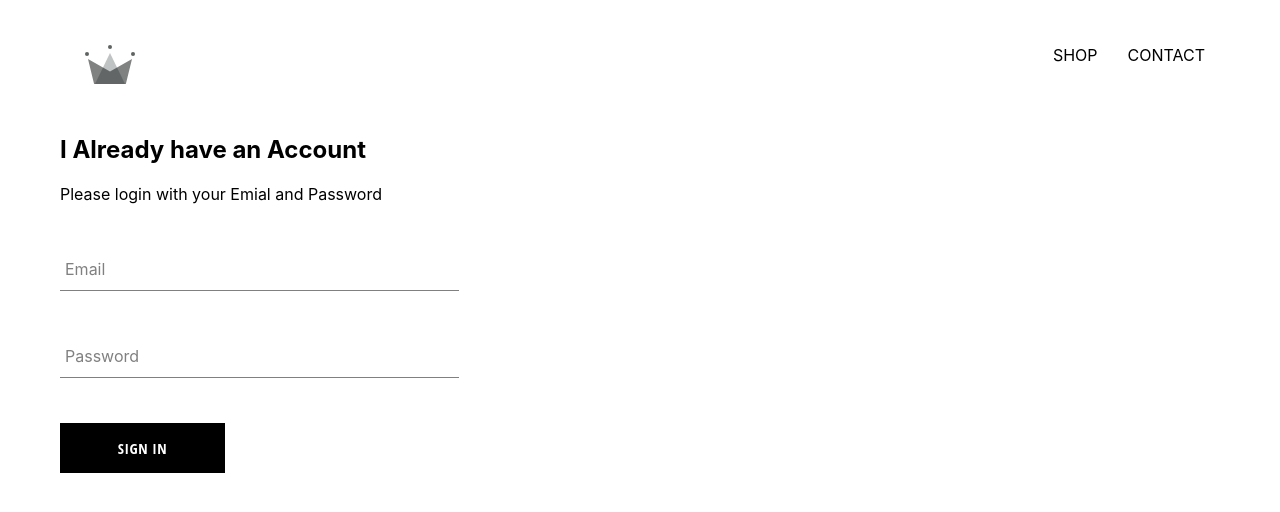
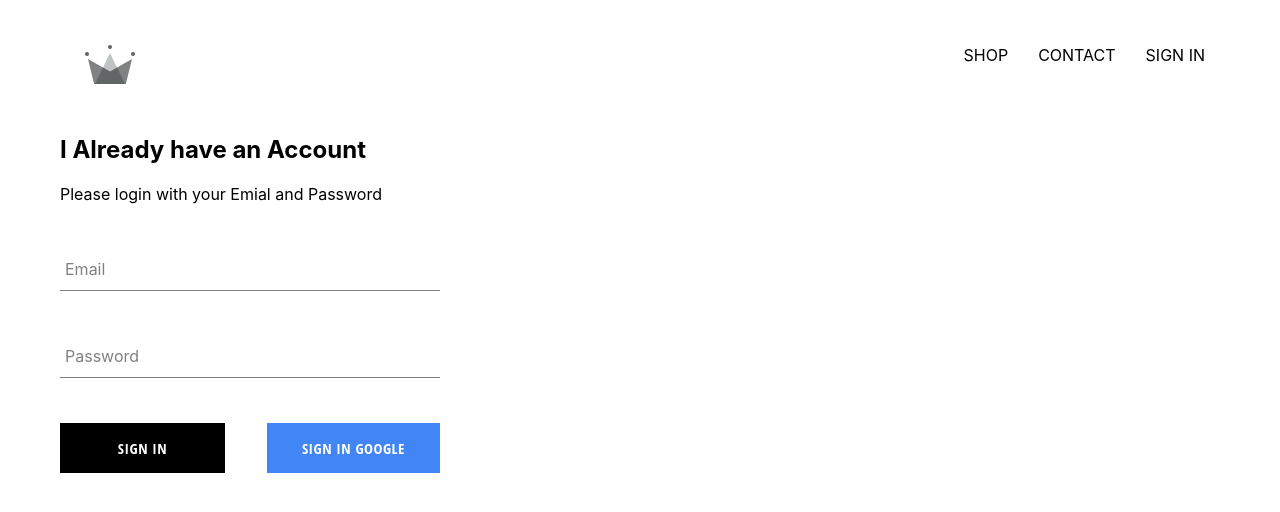
Before and after one commit to vjvenky/crwn-app, a React (Create React App) app: page /sign-in in a window 1280 px wide. Shown: the top 512 px of the page. Built offline with nearby package versions, Linux system fonts and the light colour scheme; no server answers.

Commit message:
integrated firebase into application, created sign in page with sign in component and sign in with Google

```diff
--- a/package.json
+++ b/package.json
@@ -6,6 +6,7 @@
     "@testing-library/jest-dom": "^4.2.4",
     "@testing-library/react": "^9.5.0",
     "@testing-library/user-event": "^7.2.1",
+    "firebase": "^7.14.3",
     "node-sass": "^4.14.0",
     "react": "^16.13.1",
     "react-dom": "^16.13.1",
--- a/src/App.css
+++ b/src/App.css
@@ -1,8 +1,12 @@
 body {
-    padding: 20px 60px;
+  padding: 20px 60px;
 }
 
 a {
-    text-decoration: none;
-    color: #000000;
+  text-decoration: none;
+  color: #000000;
 }
+
+* {
+  box-sizing: border-box;
+}
--- a/src/App.js
+++ b/src/App.js
@@ -1,15 +1,41 @@
-import React from "react";
+import React, { Component } from "react";
 import "./App.css";
 import { Switch, Route } from "react-router-dom";
 import HomePage from "./pages/homepage/homepage.component";
-import ShopPage from './pages/shop/shop.component'
-import SignInAndSignUp from './pages/sign-in-and-sign-up/sign-in-and-sign-up.component'
-import Header from './components/header/header.component'
+import ShopPage from "./pages/shop/shop.component";
+import SignInAndSignUp from "./pages/sign-in-and-sign-up/sign-in-and-sign-up.component";
 
-function App() {
+import { auth } from "./firebase/firebase.utils";
+
+import Header from "./components/header/header.component";
+
+class App extends Component {
+  constructor() {
+    super();
+
+    this.state = {
+      currentUser: null,
+    };
+  }
+
+  unsubscribeFromAuth = null;
+
+  componentDidMount() {
+    this.unsubscribeFromAuth = auth.onAuthStateChanged((user) => {
+      this.setState({
+        currentUser: user,
+      });
+      console.log(user);
+    });
+  }
+
+  componentWillUnmount() {
+    this.unsubscribeFromAuth();
+  }
+  render() {
     return (
       <div>
-      <Header />
+        <Header currentUser={this.state.currentUser}/>
         <Switch>
           <Route exact path="/" component={HomePage} />
           <Route path="/shop" component={ShopPage} />
@@ -18,5 +44,6 @@
       </div>
     );
   }
+}
 
 export default App;
--- a/src/components/custom-button/custom-button.component.jsx
+++ b/src/components/custom-button/custom-button.component.jsx
@@ -2,8 +2,8 @@
 
 import "./custom-button.styles.scss";
 
-const CustomButton = ({ children, ...otherProps }) => (
-  <button className="custom-button" {...otherProps}>
+const CustomButton = ({ children, isGoogleSignIn, ...otherProps }) => (
+  <button className={`${isGoogleSignIn ? 'google-sign-in' : ''} custom-button`} {...otherProps}>
     {children}
   </button>
 );
--- a/src/components/custom-button/custom-button.styles.scss
+++ b/src/components/custom-button/custom-button.styles.scss
@@ -19,4 +19,13 @@
     color: black;
     border: 1px solid black;
   }
+
+  &.google-sign-in {
+    background-color: #4285f4;
+    color: #FFFFFF;
+    &:hover {
+      background-color: #357ae8;
+      border: none;
+    }
+  }
 }
--- a/src/components/form-input/form-input.component.jsx
+++ b/src/components/form-input/form-input.component.jsx
@@ -2,17 +2,17 @@
 
 import "./form-input.styles.scss";
 
-const FormInput = ({ handleChange, lable, ...otherProps }) => (
+const FormInput = ({ handleChange, label, ...otherProps }) => (
   <div className="group">
     <input className="form-input" onChange={handleChange} {...otherProps} />
-    {lable ? (
-      <lable
+    {label ? (
+      <label
         className={`${
           otherProps.value.length ? "shrink" : ""
         } form-input-label`}
       >
-        {lable}
-      </lable>
+        {label}
+      </label>
     ) : null}
   </div>
 );
--- a/src/components/header/header.component.jsx
+++ b/src/components/header/header.component.jsx
@@ -1,18 +1,33 @@
-import React from 'react'
-import {Link} from 'react-router-dom'
+import React from "react";
+import { Link } from "react-router-dom";
 
-import {ReactComponent as Logo} from '../../assets/crown.svg'
+import { ReactComponent as Logo } from "../../assets/crown.svg";
 
-import './header.styles.scss'
+import { auth } from "../../firebase/firebase.utils";
 
-const Header = () => (
+import "./header.styles.scss";
+
+const Header = ({ currentUser }) => (
   <div className="header">
     <Link to="/" className="logo-container">
       <Logo className="Logo" />
     </Link>
     <div className="options">
-      <Link to="/shop" className="option">SHOP</Link>
-      <Link to="/contact" className="option">CONTACT</Link>
+      <Link to="/shop" className="option">
+        SHOP
+      </Link>
+      <Link to="/contact" className="option">
+        CONTACT
+      </Link>
+      {currentUser ? (
+        <div className="option" onClick={() => auth.signOut()}>
+          SIGN OUT
+        </div>
+      ) : (
+        <Link className="option" to="/sign-in">
+          SIGN IN
+        </Link>
+      )}
     </div>
   </div>
 );
--- a/src/components/header/header.styles.scss
+++ b/src/components/header/header.styles.scss
@@ -20,6 +20,7 @@
 
     .option {
       padding: 10px 15px;
+      cursor: pointer;
     }
   }
 }
--- a/src/components/sign-in/sign-in.component.jsx
+++ b/src/components/sign-in/sign-in.component.jsx
@@ -1,6 +1,7 @@
 import React, { Component } from "react";
-import FormInput from '../form-input/form-input.component'
-import CustomButton from '../custom-button/custom-button.component'
+import FormInput from "../form-input/form-input.component";
+import CustomButton from "../custom-button/custom-button.component";
+import { signInWithGoogle } from "../../firebase/firebase.utils";
 import "./sign-in.styles.scss";
 
 class SignIn extends Component {
@@ -40,7 +41,7 @@
             handleChange={this.handleChange}
             value={this.state.email}
             required
-            lable="Email"
+            label="Email"
           />
           <FormInput
             type="password"
@@ -48,10 +49,16 @@
             handleChange={this.handleChange}
             value={this.state.password}
             required
-            lable="Password"
+            label="Password"
           />
-
-          <CustomButton type="submit" value="submit">Sign In</CustomButton>
+          <div className="button">
+            <CustomButton type="submit" value="submit">
+              Sign In
+            </CustomButton>
+            <CustomButton onClick={signInWithGoogle} isGoogleSignIn>
+              Sign In Google
+            </CustomButton>
+          </div>
         </form>
       </div>
     );
--- a/src/components/sign-in/sign-in.styles.scss
+++ b/src/components/sign-in/sign-in.styles.scss
@@ -1,9 +1,14 @@
 .sign-in {
-    width: 30vw;
+    width: 380px;
     display: flex;
     flex-direction: column;
 
     .title {
         margin: 10px 0;
     }
+
+    .button {
+        display: flex;
+        justify-content: space-between;
+    }
 }
--- /dev/null
+++ b/src/firebase/firebase.utils.js
@@ -0,0 +1,26 @@
+import firebase from "firebase/app";
+import "firebase/firestore";
+import "firebase/auth";
+
+const config = {
+  apiKey: "AIzaSyAbGXEAuLskXCFuNvFq2pQnnbbjFioFq3U",
+  authDomain: "crwn-4e2fa.firebaseapp.com",
+  databaseURL: "https://crwn-4e2fa.firebaseio.com",
+  projectId: "crwn-4e2fa",
+  storageBucket: "crwn-4e2fa.appspot.com",
+  messagingSenderId: "543950488891",
+  appId: "1:543950488891:web:06b7c1cd63d9495058a31e",
+  measurementId: "G-267D6Q9VVW",
+};
+
+firebase.initializeApp(config);
+
+export const auth = firebase.auth();
+export const firestore = firebase.firestore();
+
+const provider = new firebase.auth.GoogleAuthProvider();
+provider.setCustomParameters({ prompt: "select_account" });
+
+export const signInWithGoogle = () => auth.signInWithPopup(provider);
+
+export default firebase;
```
Also changed, not shown: 1 other file (tests, documents, lock files or other folders). Lines whose indentation alone changed are shown as unchanged.
